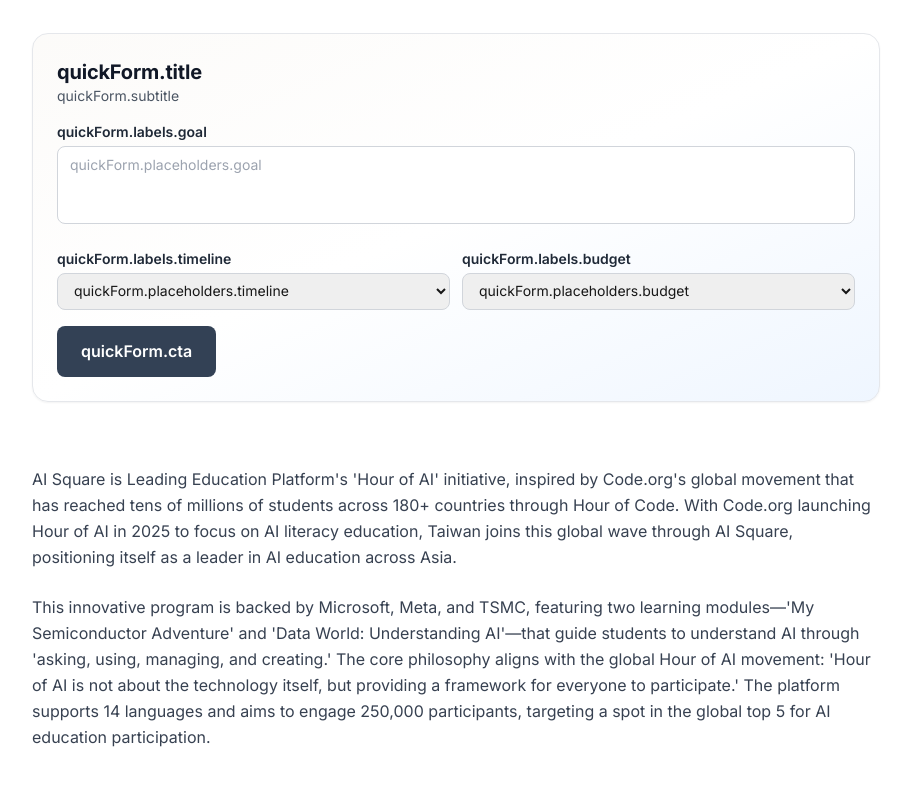
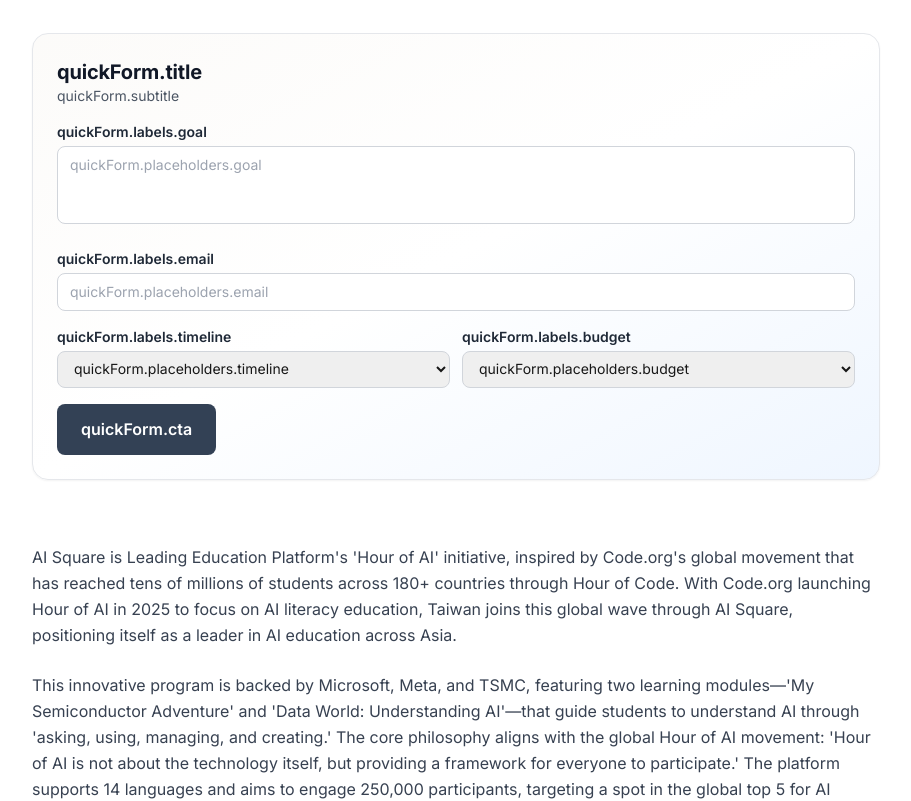
Before and after one commit to Youngger9765/young-personal-site, a Next.js app: page /en/projects/ai-square in a window 1280 px wide. Shown: the part 1300-2101 px from the top of the page, without its empty margins (184-1095 px from the left). Built offline with nearby package versions, Linux system fonts and the light colour scheme.

Commit message:
Improve Calendly prefill for consult form

```diff
--- a/components/QuickConsultForm.tsx
+++ b/components/QuickConsultForm.tsx
@@ -12,6 +12,8 @@
   const [goal, setGoal] = useState('');
   const [timeline, setTimeline] = useState('');
   const [budget, setBudget] = useState('');
+  const [email, setEmail] = useState('');
+  const [copied, setCopied] = useState(false);
 
   const handleSubmit = (e: React.FormEvent) => {
     e.preventDefault();
@@ -21,7 +23,20 @@
       `${t('labels.budget')}: ${budget || t('placeholders.na')}`,
     ].join('\n');
 
-    const url = `https://calendly.com/young-tsai/ai?text=${encodeURIComponent(note)}`;
+    const params = new URLSearchParams();
+    params.set('name', goal ? `Goal: ${goal}` : t('placeholders.na'));
+    if (email) {
+      params.set('email', email);
+    }
+    // Some Calendly setups accept a1 as the first custom question; use it to pass the note.
+    params.set('a1', note);
+
+    const url = `https://calendly.com/young-tsai/ai?${params.toString()}`;
+    // Copy to clipboard so user can paste into the notes field if prefill is ignored
+    if (navigator?.clipboard?.writeText) {
+      navigator.clipboard.writeText(note).then(() => setCopied(true)).catch(() => setCopied(false));
+      setTimeout(() => setCopied(false), 2000);
+    }
     window.open(url, '_blank', 'noopener,noreferrer');
   };
 
@@ -33,6 +48,11 @@
       </div>
 
       <form className="space-y-4" onSubmit={handleSubmit}>
+        {copied && (
+          <div className="text-sm text-green-700 bg-green-50 border border-green-200 rounded-lg px-3 py-2">
+            {t('copied')}
+          </div>
+        )}
         <div>
           <label className="block text-sm font-semibold text-gray-800 mb-1">
             {t('labels.goal')}
@@ -43,6 +63,19 @@
             placeholder={t('placeholders.goal')}
             value={goal}
             onChange={(e) => setGoal(e.target.value)}
+          />
+        </div>
+
+        <div>
+          <label className="block text-sm font-semibold text-gray-800 mb-1">
+            {t('labels.email')}
+          </label>
+          <input
+            type="email"
+            className="w-full rounded-lg border border-gray-300 px-3 py-2 text-sm focus:outline-none focus:ring-2 focus:ring-slate-blue focus:border-slate-blue"
+            placeholder={t('placeholders.email')}
+            value={email}
+            onChange={(e) => setEmail(e.target.value)}
           />
         </div>
 
--- a/messages/en.json
+++ b/messages/en.json
@@ -267,6 +267,7 @@
       "subtitle": "30 seconds to share what you need, then pick a slot",
       "labels": {
         "goal": "Goal / what to build",
+        "email": "Email (optional, prefill Calendly)",
         "timeline": "Timeline",
         "budget": "Budget range"
       },
@@ -287,11 +288,13 @@
       },
       "placeholders": {
         "goal": "Example: AI tutor MVP, or automate grading for 50 classes",
+        "email": "you@example.com",
         "timeline": "Pick one",
         "budget": "Pick one",
         "na": "Not provided"
       },
-      "cta": "Send & book on Calendly"
+      "cta": "Send & book on Calendly",
+      "copied": "Copied your answers. Paste into Calendly notes if needed."
     },
     "vaitorDetail": {
       "description": "Vaitor is an adaptive learning platform that revolutionized personalized education for 300,000+ students. By combining natural language processing with intelligent recommendation algorithms, we created a system that understands each student's learning patterns and adapts content in real-time.\n\nThe platform analyzes student interactions, performance data, and learning behavior to deliver personalized content paths. Our AI tutoring features provide instant feedback, identify knowledge gaps, and suggest targeted interventions that improved learning outcomes by 40%.",
--- a/messages/zh-TW.json
+++ b/messages/zh-TW.json
@@ -267,6 +267,7 @@
       "subtitle": "30 秒留下重點，接著直接選時間",
       "labels": {
         "goal": "目標 / 想做什麼",
+        "email": "Email（選填，預先帶入 Calendly）",
         "timeline": "時程",
         "budget": "預算區間"
       },
@@ -287,11 +288,13 @@
       },
       "placeholders": {
         "goal": "例：AI 家教 MVP、或自動批改 50 個班級作業",
+        "email": "you@example.com",
         "timeline": "請選擇",
         "budget": "請選擇",
         "na": "未填寫"
       },
-      "cta": "送出並到 Calendly 預約"
+      "cta": "送出並到 Calendly 預約",
+      "copied": "已複製你的回答，如 Calendly 未預填，請貼到備註欄。"
     },
     "vaitorDetail": {
       "description": "Vaitor 是一個適應性學習平台，為 30 萬以上學生革新個人化教育。透過結合自然語言處理與智慧推薦演算法，我們創建了一個能理解每位學生學習模式並即時調整內容的系統。\n\n該平台分析學生互動、表現資料和學習行為，以提供個人化內容路徑。我們的 AI 輔導功能提供即時回饋、識別知識差距，並建議目標性介入措施，使學習成效提升 40%。",
```
